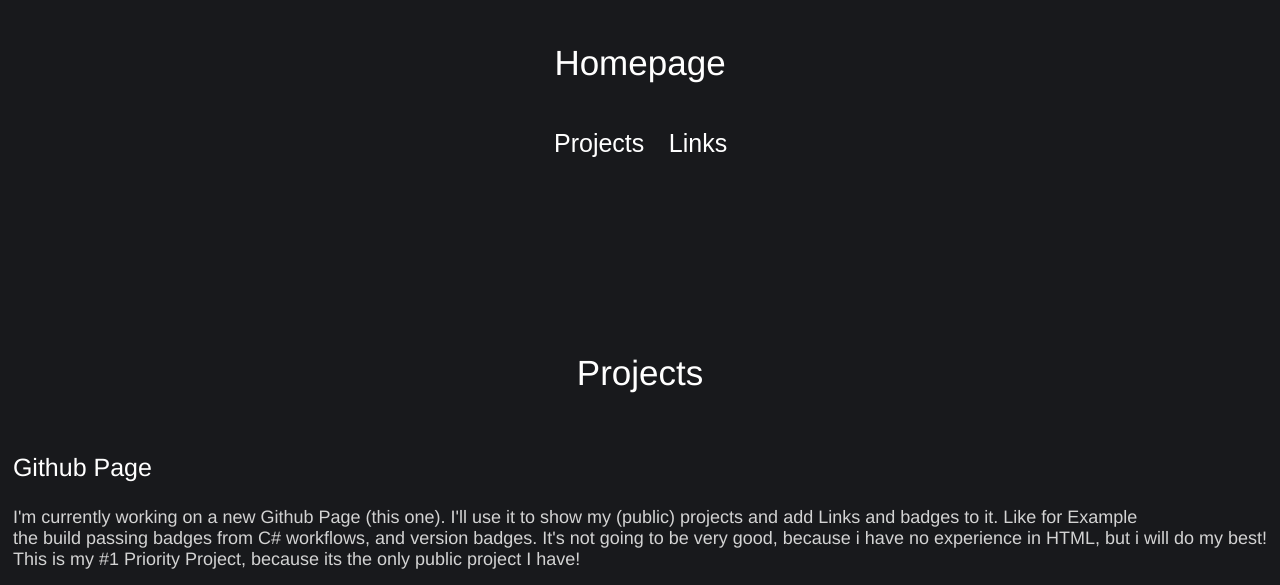
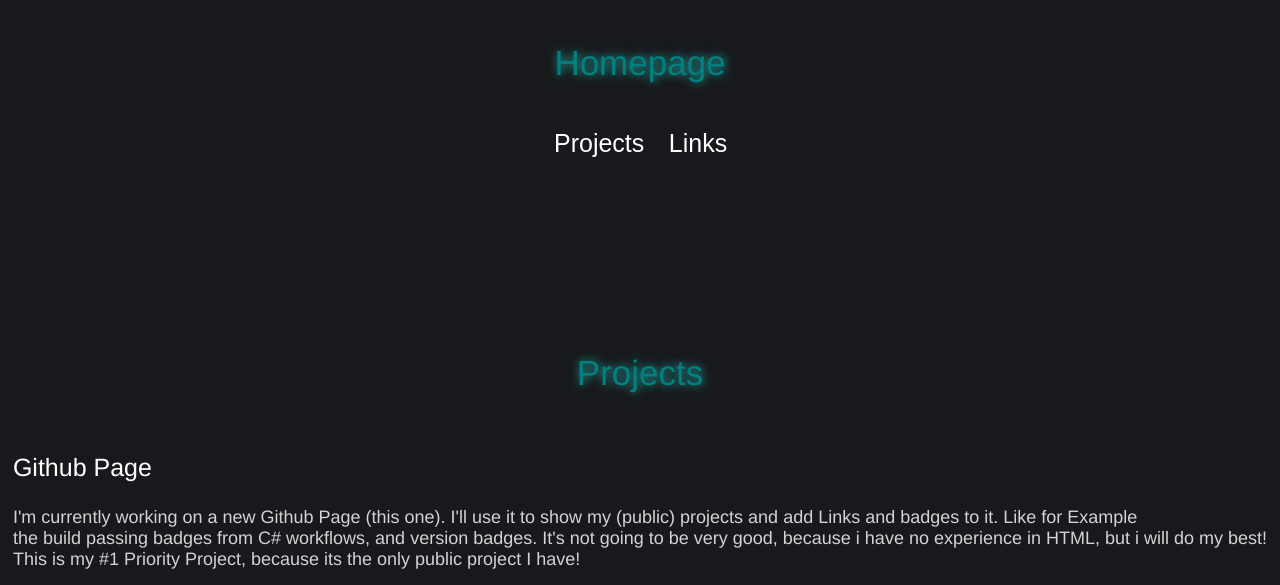
Before and after one commit to ixhbinphoenix/ixhbinphoenix.github.io, a plain HTML site: page index.html in a window 1280 px wide. Shown: the top 585 px of the page. Drawn offline with Linux system fonts and the light colour scheme.

Commit message:
Design change

```diff
--- a/index.html
+++ b/index.html
@@ -46,7 +46,8 @@
             font-size: 35px;
             font-weight: 400;
             text-align: center;
-            color: white;
+            color: teal;
+            text-shadow: lightseagreen 1px 0 10px;
         }
         .TopButtons {
             margin: 0px auto;
@@ -70,10 +71,15 @@
 
             cursor: pointer;
         }
+        .TopButton:hover {
+            color: teal;
+            text-shadow: lightseagreen 1px 0 10px;
+        }
         .SmallTitle {
             font-weight: 400;
             font-size: 35px;
-            color: white;
+            color: teal;
+            text-shadow: lightseagreen 1px 0 10px;
 
             text-align: center;
             padding-top: 150px;
```
